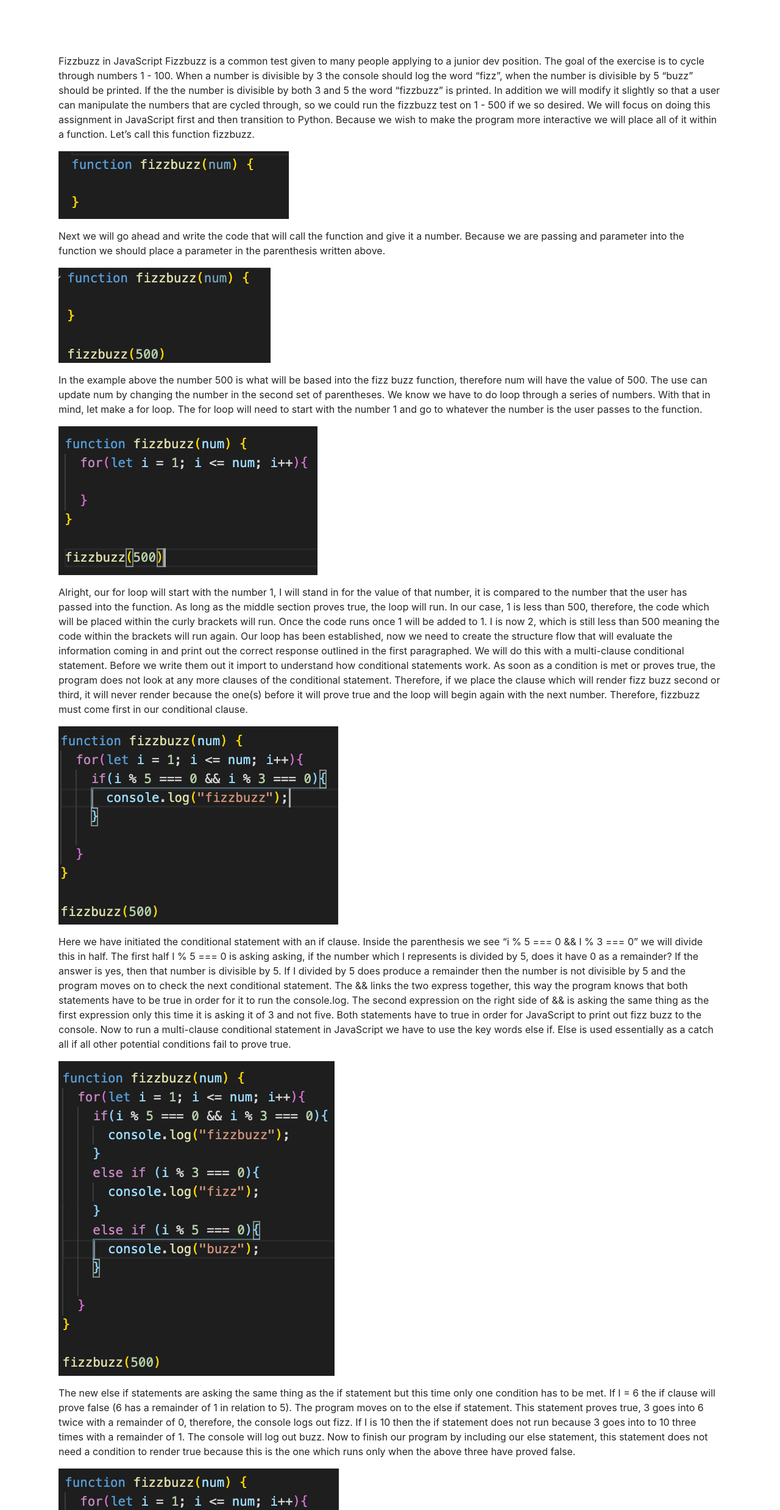
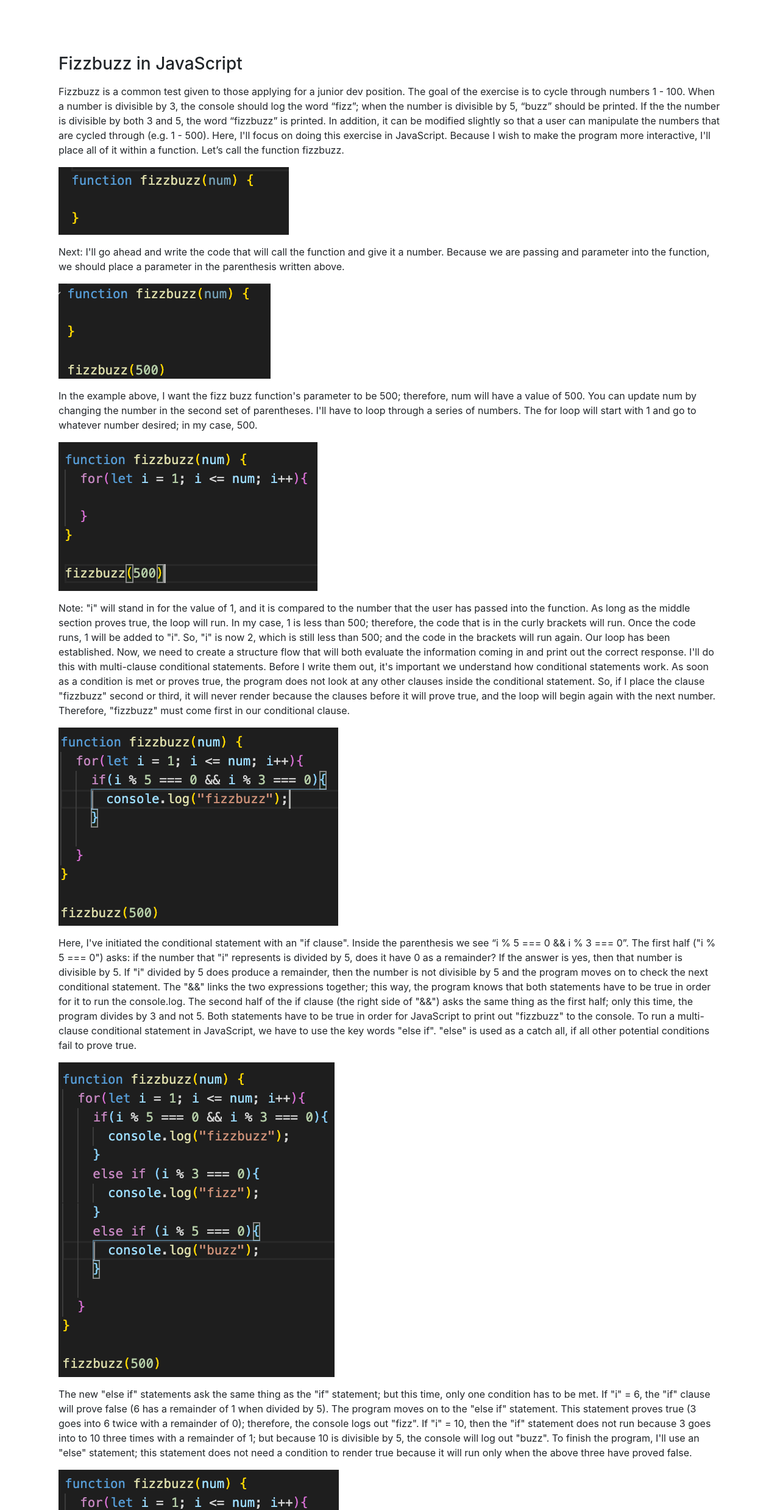
Before and after one commit to WRNoble/Portfolio-React, a React (Create React App) app: page /blog in a window 1280 px wide. Shown: the part 220-2696 px from the top of the page at 61% size. Built offline with nearby package versions, Linux system fonts and the light colour scheme.

Commit message:
blog finished and ready to go

```diff
--- a/src/App.js
+++ b/src/App.js
@@ -40,7 +40,7 @@ class App extends Component {
         title: "My Contact",
       },
       blog: {
-        title: "My Blog",
+        title: "Code Challenge",
       },
     };
   }
--- a/src/pages/BlogPage.js
+++ b/src/pages/BlogPage.js
@@ -12,96 +12,99 @@ function BlogPage(props) {
     <div>
       <Poster title={props.title} />
       <p className="mr-5 ml-5 pr-5 pl-5">
-        Fizzbuzz in JavaScript Fizzbuzz is a common test given to many people
-        applying to a junior dev position. The goal of the exercise is to cycle
-        through numbers 1 - 100. When a number is divisible by 3 the console
-        should log the word “fizz”, when the number is divisible by 5 “buzz”
-        should be printed. If the the number is divisible by both 3 and 5 the
-        word “fizzbuzz” is printed. In addition we will modify it slightly so
-        that a user can manipulate the numbers that are cycled through, so we
-        could run the fizzbuzz test on 1 - 500 if we so desired. We will focus
-        on doing this assignment in JavaScript first and then transition to
-        Python. Because we wish to make the program more interactive we will
-        place all of it within a function. Let’s call this function fizzbuzz.
+        <h3>Fizzbuzz in JavaScript</h3>
+      </p>
+      <p className="mr-5 ml-5 pr-5 pl-5">
+        Fizzbuzz is a common test given to those applying for a junior dev
+        position. The goal of the exercise is to cycle through numbers 1 - 100.
+        When a number is divisible by 3, the console should log the word “fizz”;
+        when the number is divisible by 5, “buzz” should be printed. If the the
+        number is divisible by both 3 and 5, the word “fizzbuzz” is printed. In
+        addition, it can be modified slightly so that a user can manipulate the
+        numbers that are cycled through (e.g. 1 - 500). Here, I'll focus on
+        doing this exercise in JavaScript. Because I wish to make the program
+        more interactive, I'll place all of it within a function. Let’s call the
+        function fizzbuzz.
       </p>
       <img className="ml-5 mr-5 mb-3 pl-5 pr-5" src={imageOne} alt="Code" />
       <p className="mr-5 ml-5 pr-5 pl-5">
-        Next we will go ahead and write the code that will call the function and
-        give it a number. Because we are passing and parameter into the function
-        we should place a parameter in the parenthesis written above.
+        Next: I'll go ahead and write the code that will call the function and
+        give it a number. Because we are passing and parameter into the
+        function, we should place a parameter in the parenthesis written above.
       </p>
       <img className="ml-5 mr-5 pl-5 mb-3 pr-5" src={imageTwo} alt="Code" />
       <p className="mr-5 ml-5 pr-5 pl-5">
-        In the example above the number 500 is what will be based into the fizz
-        buzz function, therefore num will have the value of 500. The use can
-        update num by changing the number in the second set of parentheses. We
-        know we have to do loop through a series of numbers. With that in mind,
-        let make a for loop. The for loop will need to start with the number 1
-        and go to whatever the number is the user passes to the function.
+        In the example above, I want the fizz buzz function's parameter to be
+        500; therefore, num will have a value of 500. You can update num by
+        changing the number in the second set of parentheses. I'll have to loop
+        through a series of numbers. The for loop will start with 1 and go to
+        whatever number desired; in my case, 500.
       </p>
       <img className="ml-5 mr-5 mb-3 pl-5 pr-5" src={imageThree} alt="Code" />
       <p className="mr-5 ml-5 pr-5 pl-5">
-        Alright, our for loop will start with the number 1, I will stand in for
-        the value of that number, it is compared to the number that the user has
-        passed into the function. As long as the middle section proves true, the
-        loop will run. In our case, 1 is less than 500, therefore, the code
-        which will be placed within the curly brackets will run. Once the code
-        runs once 1 will be added to 1. I is now 2, which is still less than 500
-        meaning the code within the brackets will run again. Our loop has been
-        established, now we need to create the structure flow that will evaluate
-        the information coming in and print out the correct response outlined in
-        the first paragraphed. We will do this with a multi-clause conditional
-        statement. Before we write them out it import to understand how
-        conditional statements work. As soon as a condition is met or proves
-        true, the program does not look at any more clauses of the conditional
-        statement. Therefore, if we place the clause which will render fizz buzz
-        second or third, it will never render because the one(s) before it will
-        prove true and the loop will begin again with the next number.
-        Therefore, fizzbuzz must come first in our conditional clause.
+        Note: "i" will stand in for the value of 1, and it is compared to the
+        number that the user has passed into the function. As long as the middle
+        section proves true, the loop will run. In my case, 1 is less than 500;
+        therefore, the code that is in the curly brackets will run. Once the
+        code runs, 1 will be added to "i". So, "i" is now 2, which is still less
+        than 500; and the code in the brackets will run again. Our loop has been
+        established. Now, we need to create a structure flow that will both
+        evaluate the information coming in and print out the correct response.
+        I'll do this with multi-clause conditional statements. Before I write
+        them out, it's important we understand how conditional statements work.
+        As soon as a condition is met or proves true, the program does not look
+        at any other clauses inside the conditional statement. So, if I place
+        the clause "fizzbuzz" second or third, it will never render because the
+        clauses before it will prove true, and the loop will begin again with
+        the next number. Therefore, "fizzbuzz" must come first in our
+        conditional clause.
       </p>
       <img className="ml-5 mr-5 mb-3 pl-5 pr-5" src={imageFour} alt="Code" />
       <p className="mr-5 ml-5 pr-5 pl-5">
-        Here we have initiated the conditional statement with an if clause.
-        Inside the parenthesis we see “i % 5 === 0 && I % 3 === 0” we will
-        divide this in half. The first half I % 5 === 0 is asking asking, if the
-        number which I represents is divided by 5, does it have 0 as a
-        remainder? If the answer is yes, then that number is divisible by 5. If
-        I divided by 5 does produce a remainder then the number is not divisible
-        by 5 and the program moves on to check the next conditional statement.
-        The && links the two express together, this way the program knows that
-        both statements have to be true in order for it to run the console.log.
-        The second expression on the right side of && is asking the same thing
-        as the first expression only this time it is asking it of 3 and not
-        five. Both statements have to true in order for JavaScript to print out
-        fizz buzz to the console. Now to run a multi-clause conditional
-        statement in JavaScript we have to use the key words else if. Else is
-        used essentially as a catch all if all other potential conditions fail
-        to prove true.
+        Here, I've initiated the conditional statement with an "if clause".
+        Inside the parenthesis we see “i % 5 === 0 && i % 3 === 0”. The first
+        half ("i % 5 === 0") asks: if the number that "i" represents is divided
+        by 5, does it have 0 as a remainder? If the answer is yes, then that
+        number is divisible by 5. If "i" divided by 5 does produce a remainder,
+        then the number is not divisible by 5 and the program moves on to check
+        the next conditional statement. The "&&" links the two expressions
+        together; this way, the program knows that both statements have to be
+        true in order for it to run the console.log. The second half of the if
+        clause (the right side of "&&") asks the same thing as the first half;
+        only this time, the program divides by 3 and not 5. Both statements have
+        to be true in order for JavaScript to print out "fizzbuzz" to the
+        console. To run a multi-clause conditional statement in JavaScript, we
+        have to use the key words "else if". "else" is used as a catch all, if
+        all other potential conditions fail to prove true.
       </p>
       <img className="ml-5 mr-5 mb-3 pl-5 pr-5" src={imageFive} alt="Code" />
       <p className="mr-5 ml-5 pr-5 pl-5">
-        The new else if statements are asking the same thing as the if statement
-        but this time only one condition has to be met. If I = 6 the if clause
-        will prove false (6 has a remainder of 1 in relation to 5). The program
-        moves on to the else if statement. This statement proves true, 3 goes
-        into 6 twice with a remainder of 0, therefore, the console logs out
-        fizz. If I is 10 then the if statement does not run because 3 goes into
-        to 10 three times with a remainder of 1. The console will log out buzz.
-        Now to finish our program by including our else statement, this
-        statement does not need a condition to render true because this is the
-        one which runs only when the above three have proved false.
+        The new "else if" statements ask the same thing as the "if" statement;
+        but this time, only one condition has to be met. If "i" = 6, the "if"
+        clause will prove false (6 has a remainder of 1 when divided by 5). The
+        program moves on to the "else if" statement. This statement proves true
+        (3 goes into 6 twice with a remainder of 0); therefore, the console logs
+        out "fizz". If "i" = 10, then the "if" statement does not run because 3
+        goes into to 10 three times with a remainder of 1; but because 10 is
+        divisible by 5, the console will log out "buzz". To finish the program,
+        I'll use an "else" statement; this statement does not need a condition
+        to render true because it will run only when the above three have proved
+        false.
       </p>
       <img className="ml-5 mr-5 mb-3 pl-5 pr-5" src={imageSix} alt="Code" />
       <p className="mr-5 ml-5 pr-5 pl-5">
-        Let’s say the number I represents is now 14. That number when divided by
-        both 5 and 3 will have a remainder. In that case we don’t want a printed
-        to the console but the number itself. If all conditional statements have
-        proved false by the time it gets to the else clause, the program assumes
-        the else clause is true and runs it. This will print out the number 14
-        to the console and any other number that creates a remainder when
-        divided by either 3 or 5. Next we’ll take a look at how to enact this
-        simple program in Python highlighting both the similarities and
-        differences between the two languages.{" "}
+        For fun, let’s say the number "i" is now 14. There'll be a remainder
+        when 14 is divided by both 5 or 3. In this case, the only thing printed
+        to the console is 14. If all conditional statements have proved false by
+        the time the program gets to the "else" clause, the program assumes the
+        "else" clause is true and runs it. The "else" clause will print out the
+        number that "i" equals to the console, in addition to other numbers that
+        create a remainder when divided by either 3 or 5.
+      </p>
+      <p className="mr-5 ml-5 pr-5 pl-5">
+        Next week we’ll take a look at how to enact this simple program in
+        Python highlighting both the similarities and differences between the
+        two languages.{" "}
       </p>
     </div>
   );
```
